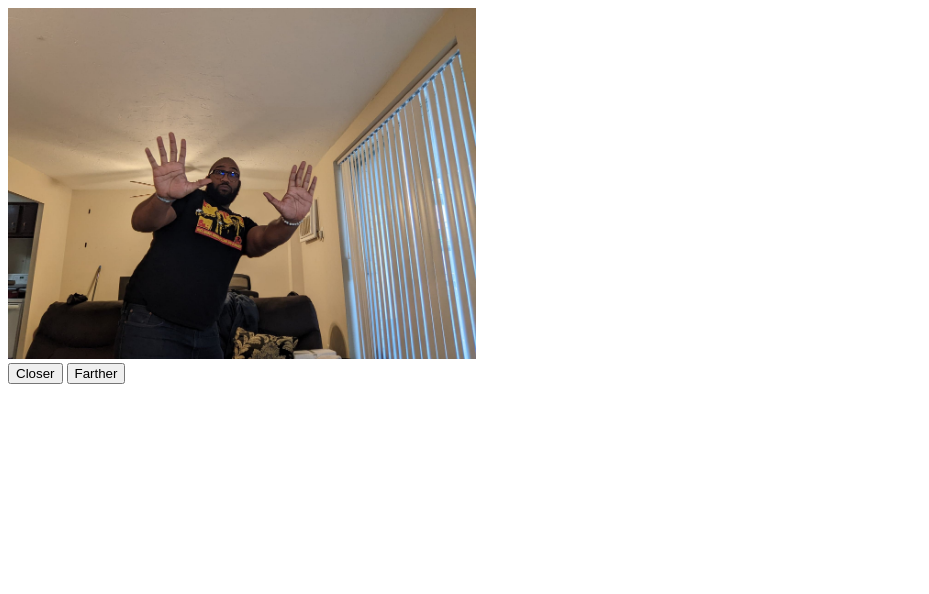
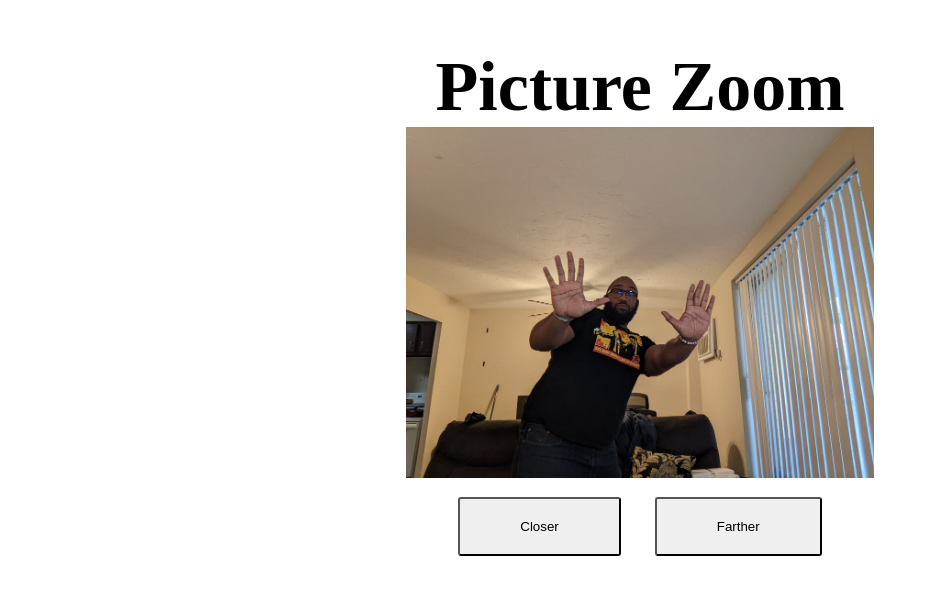
Before and after one commit to CallMeJobson/picture-zoom, a plain HTML site: page index.html in a window 1280 px wide. Shown: the whole page, without its empty margins (0-929 px from the left). Drawn offline with Linux system fonts and the light colour scheme.

Commit message:
Added styling and changed the look of the buttons

```diff
--- a/index.html
+++ b/index.html
@@ -8,6 +8,9 @@
     <title>Picture Zoom</title>
 </head>
 <body>
+    <header>
+        <h1 class="title">Picture Zoom</h1>
+    </header>
     <div class="container">
         <img src="img/back1.jpg" alt="">
     </div>
--- a/style.css
+++ b/style.css
@@ -1,7 +1,28 @@
 body{
     box-sizing: border-box;
+    text-align: center;
 }
 
 img{
     width: 37%;
 }
+
+
+h1{
+    font-size: 70px;
+    margin-bottom: 0;
+}
+
+
+button{
+    margin: 15px;
+    padding: 20px 60px;
+    border-radius: 3px;
+
+
+}
+
+button:hover{
+    cursor: pointer;
+    color: teal;
+}
```
